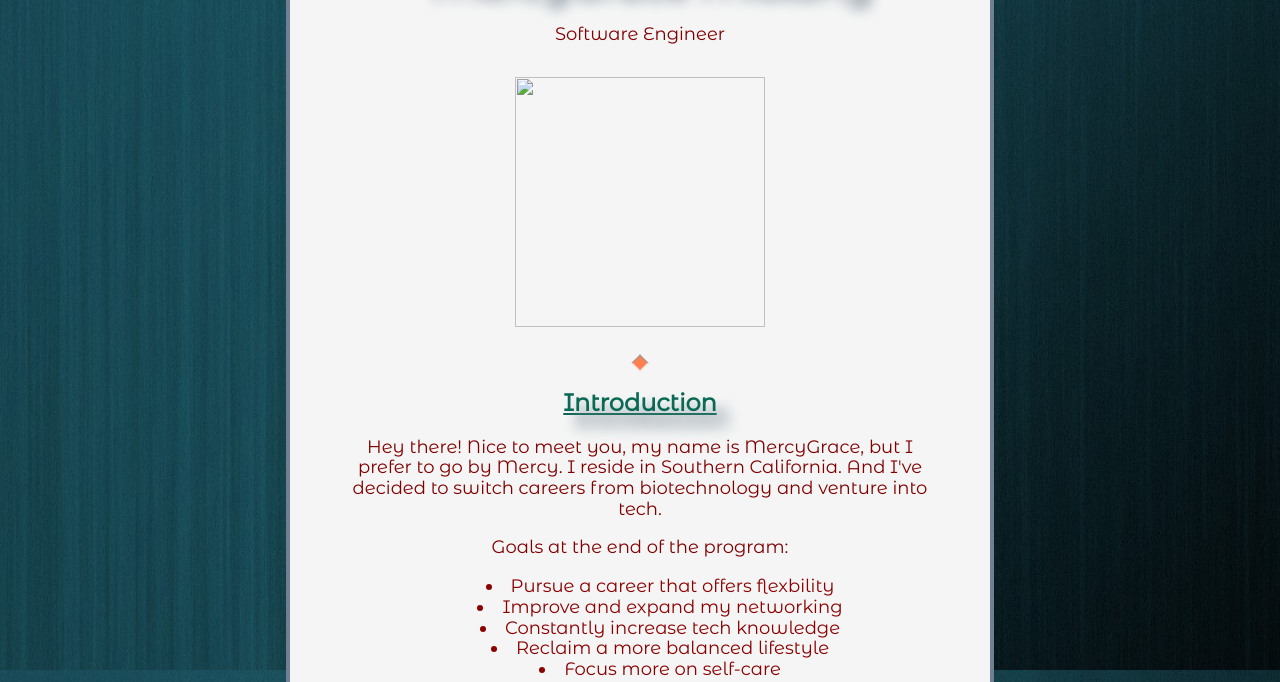
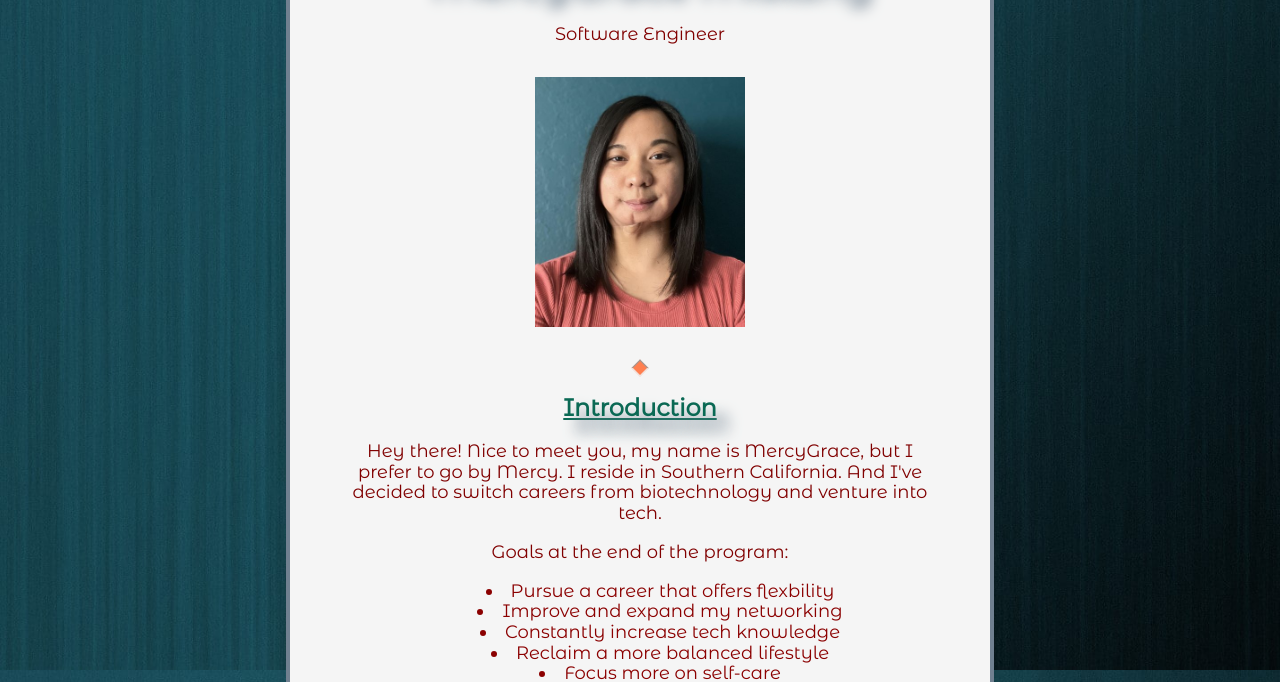
Before and after one commit to mercymislang/about-mercy, a plain HTML site: page index.html in a window 1280 px wide. Shown: the part 130-812 px from the top of the page. Drawn offline with nearby package versions, Linux system fonts and the light colour scheme; the site is published under a folder, as on GitHub Pages, so addresses that start at the root find nothing; a script that the page names is missing.

Commit message:
Update index.html

```diff
--- a/index.html
+++ b/index.html
@@ -25,7 +25,7 @@ rel="stylesheet" type="text/css" />
         <p>Software Engineer</p>
 
     <!--image, selfie-->
-<img src="/images/self-photo.jpg">
+<img src="images/self-photo.jpg">
     </header>
 
     <hr> <!-- page divider -->
```
